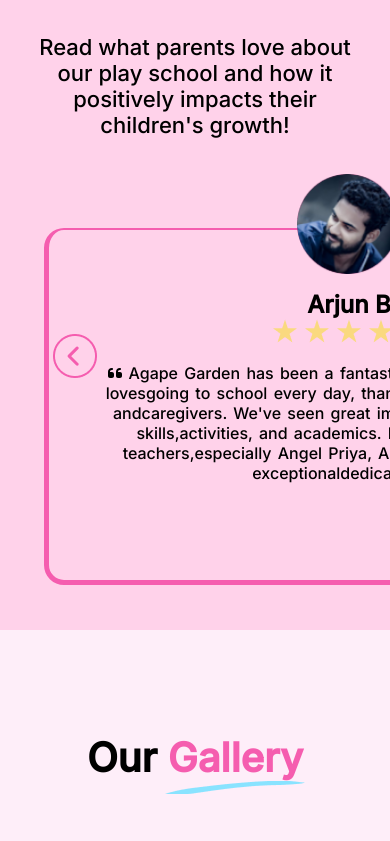
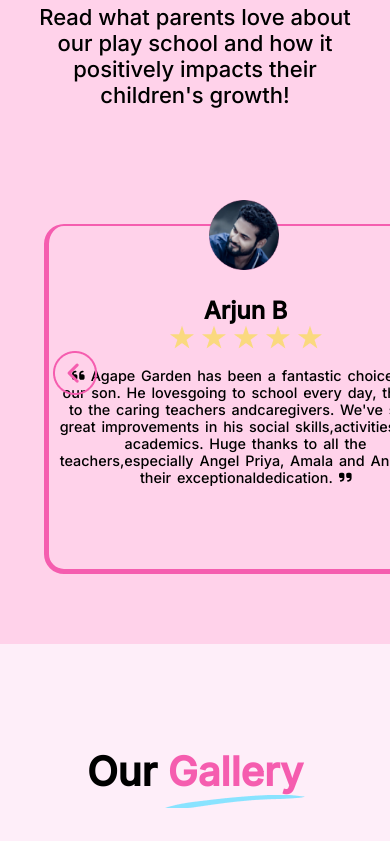
Before and after one commit to MadhavanAR/Agape-garden, a React (Create React App) app: page / in a window 390 px wide. Shown: the part 2277-3118 px from the top of the page. Built offline with nearby package versions, Linux system fonts and the light colour scheme.

Commit message:
updated source

```diff
--- a/src/parent-speak.css
+++ b/src/parent-speak.css
@@ -72,3 +72,50 @@
   font-weight: lighter;
   word-spacing: 2px;
 }
+/* Responsive styles for mobile view */
+@media (max-width: 768px) {
+  .parent-speak-container {
+    padding-top: 20px; /* Adjust padding for mobile */
+    padding-bottom: 50px; /* Adjust padding for mobile */
+  }
+
+  .pscard-container {
+    flex-direction: row; /* Keep buttons on the sides */
+    align-items: center; /* Center align items vertically */
+    justify-content: space-between; /* Space between buttons and pscard */
+    height: auto; /* Allow height to adjust */
+  }
+
+  .review-box {
+    margin-bottom: 20px; /* Space between review box and buttons */
+  }
+
+  .review-box #profile {
+    height: 70px; /* Smaller profile image */
+    width: 70px; /* Maintain aspect ratio */
+  }
+
+  .pscard {
+    width: 400px; /* Set fixed width */
+    height: 350px; /* Set fixed height */
+    padding: 10px; /* Add some padding */
+    box-sizing: border-box; /* Include padding in total size */
+  }
+
+  .pscard h1 {
+    font-size: 1.5rem; /* Adjust heading size */
+  }
+
+  .review {
+    width: auto; /* Allow the review to adjust */
+  }
+
+  .review p {
+    font-size: 0.9rem; /* Adjust text size for better readability */
+  }
+
+  .pscard-container button {
+    width: 44px; /* Keep buttons a bit larger for touch */
+    height: 44px; /* Keep buttons a bit larger for touch */
+  }
+}
--- a/src/readmore.css
+++ b/src/readmore.css
@@ -2,7 +2,7 @@
     text-align: center;
     font-weight: 600px;
     font-family: sans-serif;
-    padding-top: 25px;
+    padding-top: 100px;
   }
 
   .title-image {
```
Lines whose indentation alone changed are shown as unchanged.
